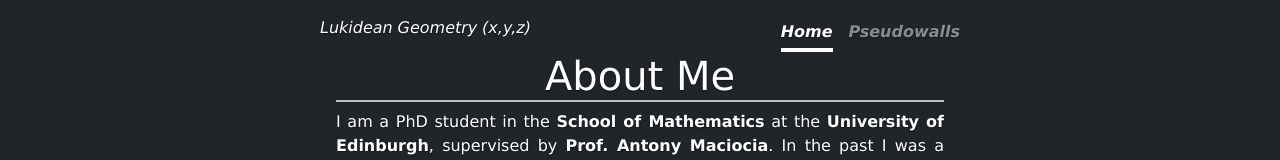
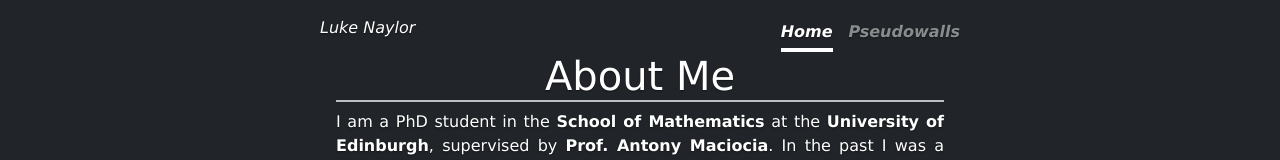
Before and after one commit to lnay/lnay, a SvelteKit app: page / in a window 1280 px wide. Shown: the top 160 px of the page. Built offline with nearby package versions, Linux system fonts and the light colour scheme.

Commit message:
Prep project for static site generation

```diff
--- a/src/routes/+layout.svelte
+++ b/src/routes/+layout.svelte
@@ -15,7 +15,8 @@
 <div class="outer">
 	<div class="{containerClass} inner">
 		<header>
-			<Logo extraClass="flat"/>
+			Luke Naylor
+			<!--<Logo extraClass="flat"/>-->
 			<Nav/>
 		</header>
 
--- /dev/null
+++ b/src/routes/+layout.ts
@@ -0,0 +1 @@
+export const prerender = true
--- a/svelte.config.js
+++ b/svelte.config.js
@@ -1,4 +1,4 @@
-import adapter from '@sveltejs/adapter-auto';
+import adapter from '@sveltejs/adapter-static';
 import { vitePreprocess } from '@sveltejs/kit/vite';
 
 /** @type {import('@sveltejs/kit').Config} */
```
